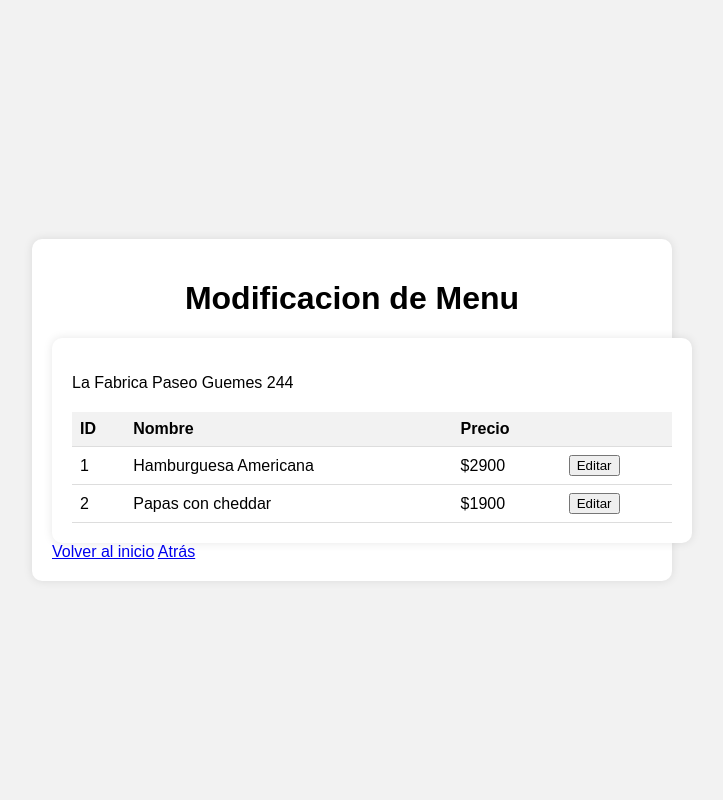
After one commit to tomi6k/sysmenu, a PHP site: page /gestMenu.php in a window 1280 px wide. The commit adds this page. Shown: the whole page, without its empty margins (288-1011 px from the left). Run offline with PHP 8.4, Linux system fonts and the light colour scheme; data comes from the database, SQL or seed files in the repository.

Commit message:
updating & adding some new cool things

```diff
--- a/adminMenu.php
+++ b/adminMenu.php
@@ -107,6 +107,7 @@
 
         </table>
         <a href="index.php">Volver al inicio</a>
+        <a href="gestMenu.php">Modificar Menu</a>
     </div>
 </body>
 </html>
--- /dev/null
+++ b/gestMenu.php
@@ -0,0 +1,95 @@
+<!DOCTYPE html>
+<html lang="en">
+<head>
+    <meta charset="UTF-8">
+    <meta name="viewport" content="width=device-width, initial-scale=1.0">
+    <title>Panel de Administrador</title>
+    <style>
+        body {
+            font-family: Arial, sans-serif;
+            margin: 0;
+            padding: 0;
+            display: flex;
+            justify-content: center;
+            align-items: center;
+            min-height: 100vh;
+            background-color: #f2f2f2;
+        }
+
+        .container {
+            max-width: 600px;
+            width: 100%;
+            padding: 20px;
+            background-color: #fff;
+            border-radius: 10px;
+            box-shadow: 0 0 10px rgba(0, 0, 0, 0.1);
+            margin-top: 20px;
+        }
+
+        h1 {
+            text-align: center;
+        }
+
+        table {
+            width: 100%;
+            border-collapse: collapse;
+            margin-top: 20px;
+        }
+
+        th, td {
+            padding: 8px;
+            text-align: left;
+            border-bottom: 1px solid #ddd;
+        }
+
+        th {
+            background-color: #f2f2f2;
+        }
+    </style>
+</head>
+<body>
+<script>
+        function confirmarEliminacion() {
+            return confirm("¿Estás seguro de eliminar los pedidos de esta mesa?");
+        }
+    </script>
+    <div class="container">
+        <h1>Modificacion de Menu</h1>
+
+        <div class="container">
+
+        <?php
+        include("dbconnect.php");
+
+        $consultaResto = "SELECT * FROM restaurant";
+        $resultResto = mysqli_query($conn, $consultaResto);
+
+        while ($row = mysqli_fetch_assoc($resultResto)) {
+            echo "<p>" . $row['nombre-resto'] . " " . $row['dir-resto'] . "</p>";
+        }
+
+
+        $consultaMenu = "SELECT * FROM menu";
+        $resultMenu = mysqli_query($conn, $consultaMenu);
+
+        echo "<table>";
+        echo "<tr><th>ID</th><th>Nombre</th><th>Precio</th><th></th></tr>";
+
+        while ($row = mysqli_fetch_assoc($resultMenu)) {
+            echo "<tr>";
+            echo "<td>" . $row['id-plato'] . "</td>";
+            echo "<td>" . $row['nombre-plato'] . "</td>";
+            echo "<td>$" . $row['precio-plato'] . "</td>";
+            echo "<td><form action='editMenu.php' method='post'><input type='hidden' name='id' value='" . $row['id-plato'] . "'><input type='hidden' name='precio' value='" . $row['nombre-plato'] . "'><input type='hidden' name='precio' value='" . $row['precio-plato'] . "'><button class='order-button' type='submit'>Editar</button></form></td>";
+            echo "</tr>";
+        }
+        echo "</table>";
+        ?>
+
+        </div>
+
+        <a href="index.php">Volver al inicio</a>
+        <a href="adminMenu.php">Atrás</a>
+    </div>
+</body>
+</html>
```
Also changed, not shown: editMenu.php (added, +82 -0 lines).
